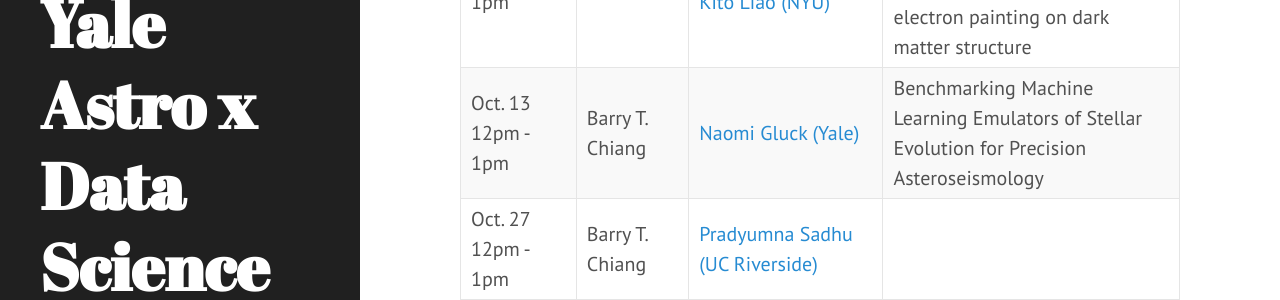
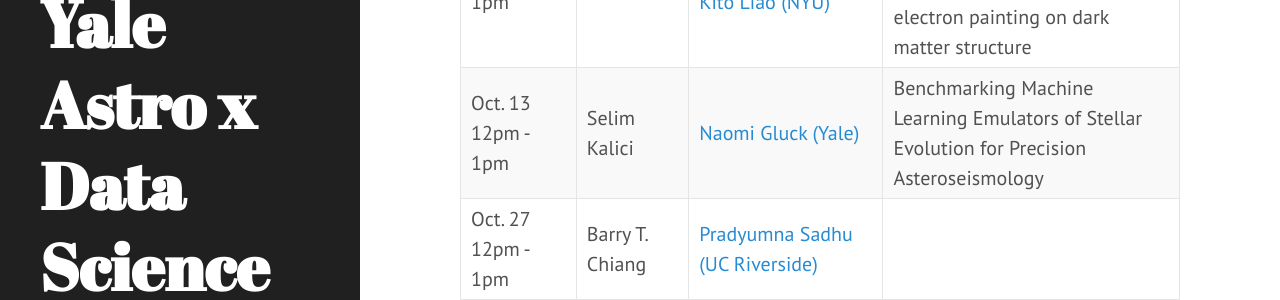
Before and after one commit to yale-dsaas/yale-dsaas.github.io, a Jekyll site: the page built from _posts/2026-09-01-fallschedule.md, in a window 1280 px wide and 900 px high, scrolled down 461 px. Shown: the part 155-455 px from the top of the window. Built offline with Jekyll 4.4.1, drawn with Linux system fonts in a browser that asks for light colours.

Commit message:
Update 2026-09-01-fallschedule.md

```diff
--- a/_posts/2026-09-01-fallschedule.md
+++ b/_posts/2026-09-01-fallschedule.md
@@ -29,7 +29,7 @@
     </tr>
     <tr>
       <td>Oct. 13<br>12pm - 1pm</td>
-      <td>Barry T. Chiang</td>
+      <td>Selim Kalici</td>
       <td><a href="https://ngluck.github.io/">Naomi Gluck (Yale)</a></td>
       <td>Benchmarking Machine Learning Emulators of Stellar Evolution for Precision Asteroseismology</td>
     </tr>
```
